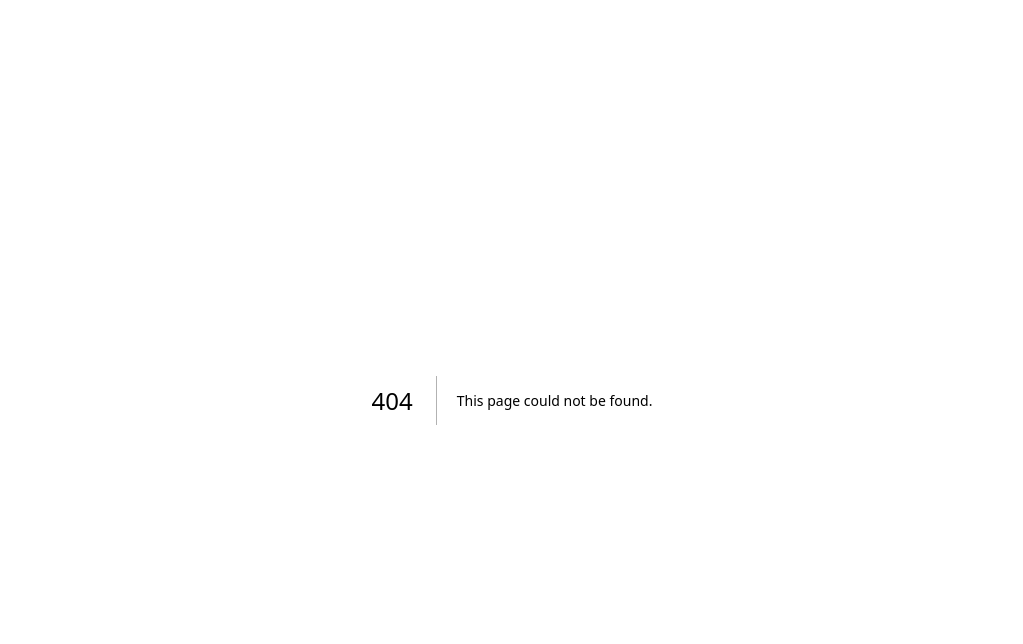
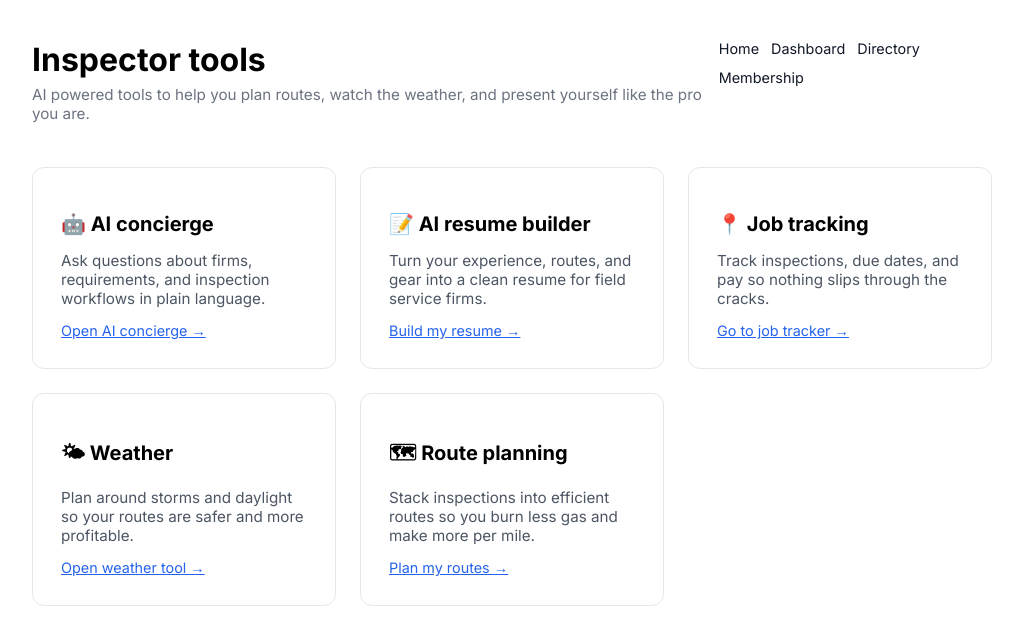
Before and after one commit to autumn2busy/nested-objects-starter, a Next.js app in the folder apps/web-members/: page /tools in a window 1280 px wide. Before the commit this address had no page. Shown: the top 644 px of the page, without its empty margins (128-1151 px from the left). Built offline with nearby package versions, Linux system fonts and the light colour scheme.

Commit message:
Create page.tsx

```diff
--- /dev/null
+++ b/apps/web-members/app/tools/page.tsx
@@ -0,0 +1,178 @@
+import Link from 'next/link'
+
+export default function ToolsIndexPage() {
+  return (
+    <main style={{ maxWidth: '960px', margin: '0 auto', padding: '2rem' }}>
+      <header
+        style={{
+          display: 'flex',
+          justifyContent: 'space-between',
+          alignItems: 'flex-start',
+          gap: '1rem',
+          marginBottom: '1.75rem',
+        }}
+      >
+        <div>
+          <h1
+            style={{
+              fontSize: '2rem',
+              fontWeight: 700,
+              margin: 0,
+            }}
+          >
+            Inspector tools
+          </h1>
+          <p
+            style={{
+              marginTop: '0.4rem',
+              fontSize: '0.95rem',
+              color: '#6b7280',
+            }}
+          >
+            AI powered tools to help you plan routes, watch the weather, and present yourself like
+            the pro you are.
+          </p>
+        </div>
+
+        <nav
+          style={{
+            display: 'flex',
+            gap: '0.75rem',
+            fontSize: '0.9rem',
+            flexWrap: 'wrap',
+          }}
+        >
+          <Link href="/" style={{ textDecoration: 'none', color: '#111827' }}>
+            Home
+          </Link>
+          <Link
+            href="/dashboard"
+            style={{ textDecoration: 'none', color: '#111827' }}
+          >
+            Dashboard
+          </Link>
+          <Link
+            href="/directory"
+            style={{ textDecoration: 'none', color: '#111827' }}
+          >
+            Directory
+          </Link>
+          <Link
+            href="/membership"
+            style={{ textDecoration: 'none', color: '#111827' }}
+          >
+            Membership
+          </Link>
+        </nav>
+      </header>
+
+      <section
+        style={{
+          display: 'grid',
+          gridTemplateColumns: 'repeat(auto-fit, minmax(260px, 1fr))',
+          gap: '1.5rem',
+        }}
+      >
+        <div
+          style={{
+            padding: '1.75rem',
+            borderRadius: '12px',
+            border: '1px solid #e5e7eb',
+            backgroundColor: 'white',
+          }}
+        >
+          <h2 style={{ fontSize: '1.25rem', marginBottom: '0.5rem' }}>🤖 AI concierge</h2>
+          <p style={{ fontSize: '0.95rem', color: '#4b5563', marginBottom: '0.75rem' }}>
+            Ask questions about firms, requirements, and inspection workflows in plain language.
+          </p>
+          <Link
+            href="/tools/ai-chatbot"
+            style={{ fontSize: '0.9rem', color: '#2563eb', textDecoration: 'underline' }}
+          >
+            Open AI concierge →
+          </Link>
+        </div>
+
+        <div
+          style={{
+            padding: '1.75rem',
+            borderRadius: '12px',
+            border: '1px solid #e5e7eb',
+            backgroundColor: 'white',
+          }}
+        >
+          <h2 style={{ fontSize: '1.25rem', marginBottom: '0.5rem' }}>📝 AI resume builder</h2>
+          <p style={{ fontSize: '0.95rem', color: '#4b5563', marginBottom: '0.75rem' }}>
+            Turn your experience, routes, and gear into a clean resume for field service firms.
+          </p>
+          <Link
+            href="/tools/ai-resume"
+            style={{ fontSize: '0.9rem', color: '#2563eb', textDecoration: 'underline' }}
+          >
+            Build my resume →
+          </Link>
+        </div>
+
+        <div
+          style={{
+            padding: '1.75rem',
+            borderRadius: '12px',
+            border: '1px solid #e5e7eb',
+            backgroundColor: 'white',
+          }}
+        >
+          <h2 style={{ fontSize: '1.25rem', marginBottom: '0.5rem' }}>📍 Job tracking</h2>
+          <p style={{ fontSize: '0.95rem', color: '#4b5563', marginBottom: '0.75rem' }}>
+            Track inspections, due dates, and pay so nothing slips through the cracks.
+          </p>
+          <Link
+            href="/tools/job-tracking"
+            style={{ fontSize: '0.9rem', color: '#2563eb', textDecoration: 'underline' }}
+          >
+            Go to job tracker →
+          </Link>
+        </div>
+
+        <div
+          style={{
+            padding: '1.75rem',
+            borderRadius: '12px',
+            border: '1px solid #e5e7eb',
+            backgroundColor: 'white',
+          }}
+        >
+          <h2 style={{ fontSize: '1.25rem', marginBottom: '0.5rem' }}>🌤 Weather</h2>
+          <p style={{ fontSize: '0.95rem', color: '#4b5563', marginBottom: '0.75rem' }}>
+            Plan around storms and daylight so your routes are safer and more profitable.
+          </p>
+          <Link
+            href="/tools/weather"
+            style={{ fontSize: '0.9rem', color: '#2563eb', textDecoration: 'underline' }}
+          >
+            Open weather tool →
+          </Link>
+        </div>
+
+        <div
+          style={{
+            padding: '1.75rem',
+            borderRadius: '12px',
+            border: '1px solid #e5e7eb',
+            backgroundColor: 'white',
+          }}
+        >
+          <h2 style={{ fontSize: '1.25rem', marginBottom: '0.5rem' }}>🗺 Route planning</h2>
+          <p style={{ fontSize: '0.95rem', color: '#4b5563', marginBottom: '0.75rem' }}>
+            Stack inspections into efficient routes so you burn less gas and make more per mile.
+          </p>
+          <Link
+            href="/tools/routing"
+            style={{ fontSize: '0.9rem', color: '#2563eb', textDecoration: 'underline' }}
+          >
+            Plan my routes →
+          </Link>
+        </div>
+      </section>
+    </main>
+  )
+}
```
